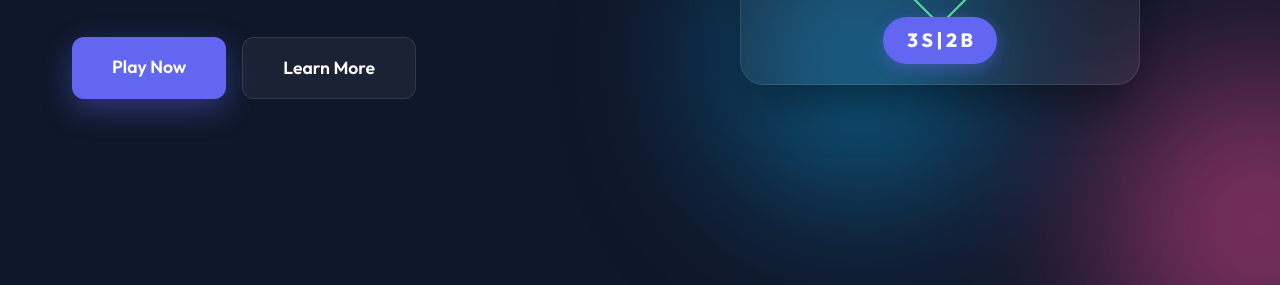
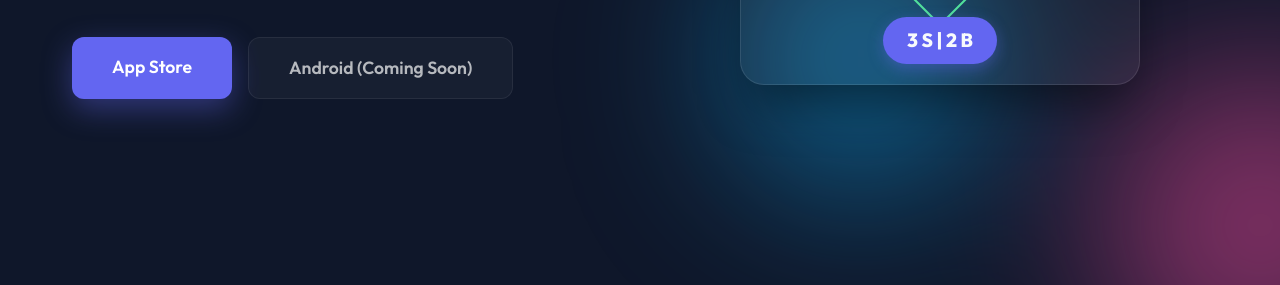
Before and after one commit to wglee0511/code-forge-code-slugger-page, a website: page index.html in a window 1280 px wide. Shown: the part 515-800 px from the top of the page. Drawn offline with Linux system fonts and the light colour scheme.

Commit message:
feat: add App Store download link and Android coming soon button

```diff
--- a/index.html
+++ b/index.html
@@ -57,7 +57,7 @@
                     <button class="lang-btn-mini" onclick="changeLanguage('zh')">TW</button>
                     <button class="lang-btn-mini" onclick="changeLanguage('es')">ES</button>
                 </li>
-                <li><a href="#download" class="btn-nav" data-i18n="nav_start">Get Started</a></li>
+                <li><a href="https://apps.apple.com/kr/app/code-slugger/id6759213279" target="_blank" class="btn-nav" data-i18n="nav_start">Get Started</a></li>
             </ul>
         </div>
     </nav>
@@ -68,8 +68,8 @@
                 <h1 class="fade-in" data-i18n="hero_title">Brain Game for a<br><span class="highlight">Home Run</span></h1>
                 <p class="hero-subtitle fade-in-delay" data-i18n="hero_subtitle">Beyond simple number guessing, test your strategy in Code Slugger with baseball mechanics.</p>
                 <div class="cta-group fade-in-delay-2">
-                    <a href="#download" class="btn btn-primary" data-i18n="btn_play">Play Now</a>
-                    <a href="#features" class="btn btn-secondary" data-i18n="btn_more">Learn More</a>
+                    <a href="https://apps.apple.com/kr/app/code-slugger/id6759213279" target="_blank" class="btn btn-primary" data-i18n="btn_ios">App Store</a>
+                    <a href="#" onclick="return false;" class="btn btn-secondary" style="cursor: not-allowed; opacity: 0.7;" data-i18n="btn_android">Android (Coming Soon)</a>
                 </div>
             </div>
             <div class="hero-visual fade-in-right">
--- a/script.js
+++ b/script.js
@@ -15,7 +15,9 @@ const translations = {
         feat_lang_title: "Multi-language",
         feat_lang_desc: "Available in multiple languages including Korean, English, and Japanese.",
         footer_privacy: "Privacy Policy",
-        footer_terms: "Terms & Conditions"
+        footer_terms: "Terms & Conditions",
+        btn_ios: "App Store",
+        btn_android: "Android (Coming Soon)"
     },
     ko: {
         nav_features: "주요 기능",
@@ -33,7 +35,9 @@ const translations = {
         feat_lang_title: "다국어 지원",
         feat_lang_desc: "한국어, 영어, 일본어 등 다양한 언어로 전 세계 유저와 만납니다.",
         footer_privacy: "개인정보 처리방침",
-        footer_terms: "이용약관"
+        footer_terms: "이용약관",
+        btn_ios: "App Store",
+        btn_android: "Android (출시 예정)"
     },
     ja: {
         nav_features: "機能",
@@ -51,7 +55,9 @@ const translations = {
         feat_lang_title: "多言語対応",
         feat_lang_desc: "韓国語、英語、日本語など、複数の言語で世界中のユーザーをサポート。",
         footer_privacy: "プライバシーポリシー",
-        footer_terms: "利用規約"
+        footer_terms: "利用規約",
+        btn_ios: "App Store",
+        btn_android: "Android (リリース予定)"
     },
     zh: {
         nav_features: "主要功能",
@@ -69,7 +75,9 @@ const translations = {
         feat_lang_title: "多語言支持",
         feat_lang_desc: "提供繁體中文、韓文、英文、日文等多種語言選擇。",
         footer_privacy: "隱私權政策",
-        footer_terms: "服務條款"
+        footer_terms: "服務條款",
+        btn_ios: "App Store",
+        btn_android: "Android (即將推出)"
     },
     es: {
         nav_features: "Características",
@@ -87,7 +95,9 @@ const translations = {
         feat_lang_title: "Multilenguaje",
         feat_lang_desc: "Disponible en varios idiomas, incluyendo coreano, inglés, japonés, chino y español.",
         footer_privacy: "Política de privacidad",
-        footer_terms: "Términos y condiciones"
+        footer_terms: "Términos y condiciones",
+        btn_ios: "App Store",
+        btn_android: "Android (Próximamente)"
     }
 };
 
```
